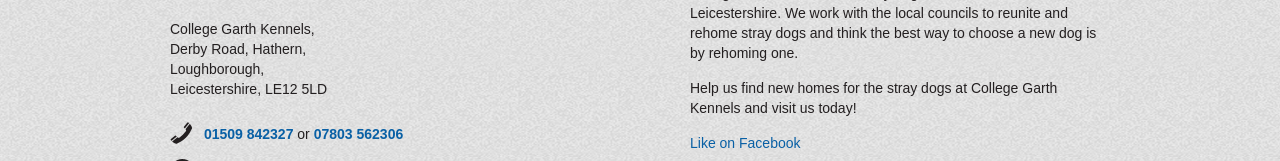
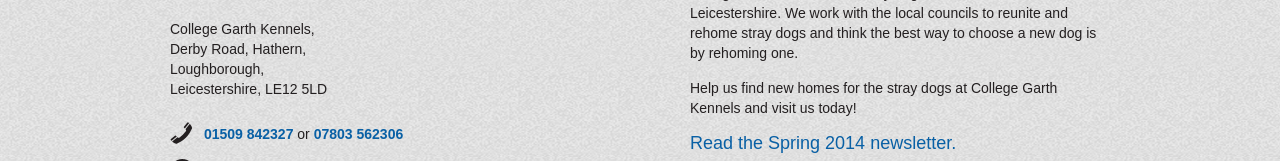
Before and after one commit to marchibbins/college-garth, a Python web app: template templates/base.html in a window 1280 px wide. Shown: the part 543-704 px from the top of the page. Run offline with Jinja, Linux system fonts and the light colour scheme; the template is opened without the code that fills it, so the values that code supplies are empty; some libraries are stand-ins or nearby versions; some web fonts are replaced.

Commit message:
Add newsletter link from homepage

```diff
--- a/static/css/less/college-garth.less
+++ b/static/css/less/college-garth.less
@@ -209,6 +209,9 @@ p {
             font-size: 22px;
             letter-spacing: -1px;
             color: #5a5758;
+        }
+        .newsletter {
+            font-size: 18px;
         }
     }
     .find-us {
--- a/static/css/main.css
+++ b/static/css/main.css
@@ -3264,6 +3264,9 @@ p {
   font-size: 22px;
   letter-spacing: -1px;
   color: #5a5758;
+}
+.header .about .newsletter {
+  font-size: 18px;
 }
 .header .find-us {
   margin-top: 176px;
--- a/templates/base.html
+++ b/templates/base.html
@@ -60,7 +60,7 @@
 
                             <p>Help us find new homes for the stray dogs at College Garth Kennels and visit us today!</p>
 
-                            <a class="socialite facebook-like" href="http://www.facebook.com/sharer.php?u=http://www.collegegarthkennels.co.uk/" data-href="http://www.collegegarthkennels.co.uk/" data-send="false" data-width="386" data-show-faces="false" rel="nofollow" target="_blank">Like on Facebook</a>
+                            <p class="newsletter"><a href="/static/pdf/newsletter-spring-2014.pdf">Read the Spring 2014 newsletter.</a></p>
 
                             <h3 class="support">Support College Garth</h3>
                             <form class="paypal-donate" action="https://www.paypal.com/cgi-bin/webscr" method="post" target="_top">
@@ -69,6 +69,8 @@
                                 <input type="image" src="https://www.paypalobjects.com/en_GB/i/btn/btn_donate_LG.gif" border="0" name="submit" alt="PayPal – The safer, easier way to pay online.">
                                 <img alt="" border="0" src="https://www.paypalobjects.com/en_GB/i/scr/pixel.gif" width="1" height="1">
                             </form>
+
+                            <a class="socialite facebook-like" href="http://www.facebook.com/sharer.php?u=http://www.collegegarthkennels.co.uk/" data-href="http://www.collegegarthkennels.co.uk/" data-send="false" data-width="386" data-show-faces="false" rel="nofollow" target="_blank">Like on Facebook</a>
                         </div>
                     </div>
                     <div class="span6 pull-left">
```
Also changed, not shown: 1 other file.
